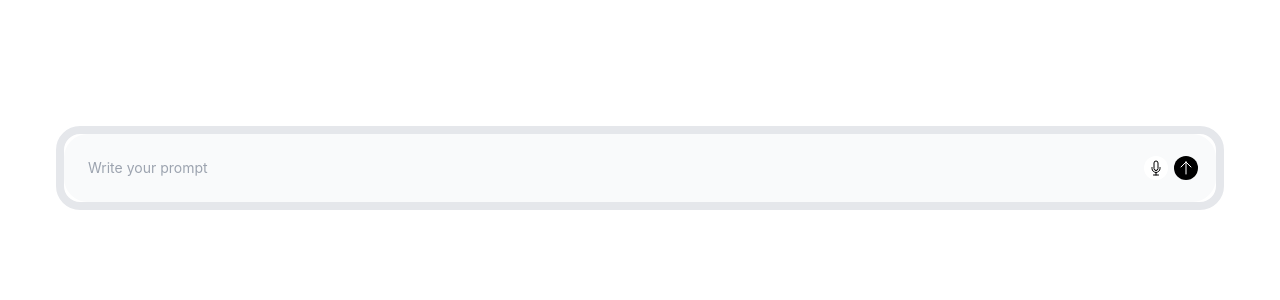
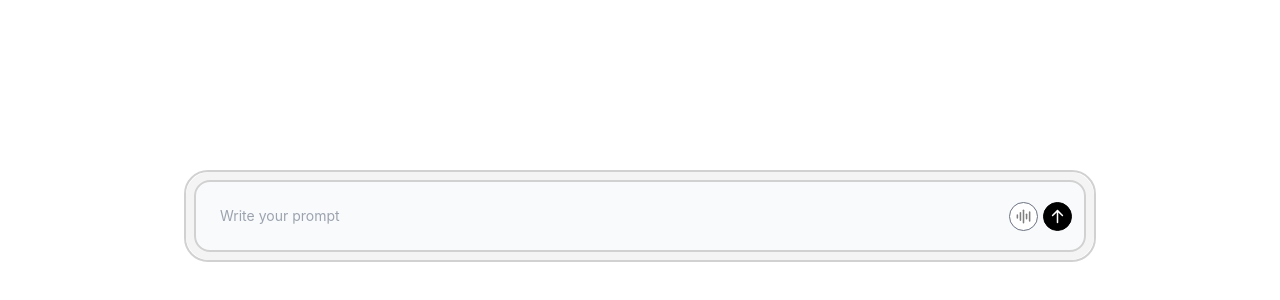
Before and after one commit to devmad001/chatbot, a React (Create React App) app: page / in a window 1280 px wide. Shown: the part 534-834 px from the top of the page. Before the commit the page ends 800 px from the top, so only its background shows below. Built offline with nearby package versions, Linux system fonts and the light colour scheme.

Commit message:
modify the messageInput

```diff
--- a/src/App.tsx
+++ b/src/App.tsx
@@ -83,7 +83,8 @@ const App: React.FC = () => {
   };
 
   return (
-    <div className="h-screen flex flex-col bg-white">
+    <div className=" flex h-screen  flex-col justify-center items-center bg-white ">
+      <div className="w-full xl:w-[80%] 2xl:w-[70%]">
         <div
           className="flex-1 overflow-hidden p-4"
           style={{ height: "calc(100vh - 100px)" }}
@@ -103,6 +104,7 @@ const App: React.FC = () => {
           imagePath="/Group3.png"
           />
       </div>
+    </div>
   );
 };
 
--- a/src/components/Message.tsx
+++ b/src/components/Message.tsx
@@ -25,10 +25,10 @@ const Message: React.FC<MessageProps> = ({
 }) => {
   return (
     <div
-      className={`p-3 my-2 ${
+      className={`py-1 px-2 my-2 ${
         sender === "user"
-          ? "text-black bg-gray-300 rounded-2xl self-end"
-          : "bg-white rounded-2xl"
+          ? "text-black bg-gray-300 rounded-full self-end"
+          : "bg-white rounded-full"
       }`}
     >
       <div className="flex flex-col" style={{ width: "50%" }}>
--- a/src/components/MessageInput.tsx
+++ b/src/components/MessageInput.tsx
@@ -15,11 +15,12 @@ const MessageInput: React.FC<MessageInputProps> = ({ onSendMessage }) => {
   };
 
   return (
-    <div className="relative m-10 flex border-8 border-gray rounded-3xl justify-center items-center">
+    <div className="border-2 border-[#D1D1D1] m-10 rounded-3xl">
+      <div className="relative  flex border-8 border-[#F4F4F4] rounded-3xl justify-center items-center ">
         <input
           type="text"
           id="prompt"
-        className="block w-full p-6 text-sm text-gray-900 border-6 border-gray-200 rounded-3xl bg-gray-50 focus:ring-none focus:outline-none dark:bg-gray-700 dark:border-gray-600 dark:placeholder-gray-400 dark:text-white"
+          className="block w-full p-6 text-sm text-gray-900 border-2 border-[#D1D1D1] rounded-2xl bg-gray-50 focus:ring-none focus:outline-none dark:bg-gray-700 dark:border-gray-600 dark:placeholder-gray-400 dark:text-white"
           placeholder="Write your prompt"
           onChange={(e) => setMessage(e.target.value)}
           onKeyDown={(e) => {
@@ -31,44 +32,27 @@ const MessageInput: React.FC<MessageInputProps> = ({ onSendMessage }) => {
         <button
           type="submit"
           onClick={handleSend}
-        className="absolute end-2.5 text-white bg-black hover:bg-gray-800 focus:ring-4 focus:outline-none focus:ring-gray-300 font-medium rounded-full text-sm p-1 text-center inline-flex items-center me-2 dark:bg-gray-600 dark:hover:bg-gray-700 dark:focus:ring-gray-800"
+          className="absolute end-1.5 text-white bg-black hover:bg-gray-800 focus:ring-4 focus:outline-none focus:ring-gray-300 font-medium rounded-full text-sm p-1 text-center inline-flex items-center me-2 dark:bg-gray-600 dark:hover:bg-gray-700 dark:focus:ring-gray-800 border-[1.5px] border-black"
         >
-        <svg
-          xmlns="http://www.w3.org/2000/svg"
-          fill="none"
-          viewBox="0 0 24 24"
-          strokeWidth="1.5"
-          stroke="currentColor"
-          className="w-4 h-4"
-        >
-          <path
-            strokeLinecap="round"
-            strokeLinejoin="round"
-            d="M4.5 10.5 12 3m0 0 7.5 7.5M12 3v18"
-          />
+          <svg width="19" height="19" viewBox="0 0 23 25" fill="none" xmlns="http://www.w3.org/2000/svg">
+            <path fill-rule="evenodd" clip-rule="evenodd" d="M10.7929 4.04289C11.1834 3.65237 11.8166 3.65237 12.2071 4.04289L18.7071 10.5429C19.0976 10.9334 19.0976 11.5666 18.7071 11.9571C18.3166 12.3476 17.6834 12.3476 17.2929 11.9571L12.5 7.16421V20.25C12.5 20.8023 12.0523 21.25 11.5 21.25C10.9477 21.25 10.5 20.8023 10.5 20.25V7.16421L5.70711 11.9571C5.31658 12.3476 4.68342 12.3476 4.29289 11.9571C3.90237 11.5666 3.90237 10.9334 4.29289 10.5429L10.7929 4.04289Z" fill="white"/>
           </svg>
         </button>
 
         <button
           type="submit"
           onClick={handleSend}
-        className="absolute end-10 text-black bg-white hover:bg-gray-300 focus:ring-4 focus:outline-none focus:ring-gray-300 font-medium rounded-full text-sm p-1 text-center inline-flex items-center me-2 dark:bg-gray-600 dark:hover:bg-gray-700 dark:focus:ring-gray-800 border-1 border-gray-500"
+          className="absolute end-10 text-black border bg-white hover:bg-gray-300 focus:ring-4 focus:outline-none focus:ring-gray-300 font-medium rounded-full text-sm p-1 text-center inline-flex items-center me-2 dark:bg-gray-600 dark:hover:bg-gray-700 dark:focus:ring-gray-800 border-gray-500"
         >
-        <svg
-          xmlns="http://www.w3.org/2000/svg"
-          fill="none"
-          viewBox="0 0 24 24"
-          strokeWidth="1.5"
-          stroke="currentColor"
-          className="w-4 h-4"
-        >
-          <path
-            strokeLinecap="round"
-            strokeLinejoin="round"
-            d="M12 18.75a6 6 0 0 0 6-6v-1.5m-6 7.5a6 6 0 0 1-6-6v-1.5m6 7.5v3.75m-3.75 0h7.5M12 15.75a3 3 0 0 1-3-3V4.5a3 3 0 1 1 6 0v8.25a3 3 0 0 1-3 3Z"
-          />
+          <svg width="19" height="19" viewBox="0 0 19 19" fill="none" xmlns="http://www.w3.org/2000/svg">
+            <path d="M10.2667 3.36628C10.2667 2.94286 9.9235 2.59961 9.50007 2.59961C9.07664 2.59961 8.7334 2.94286 8.7334 3.36628V15.6329C8.7334 16.0564 9.07664 16.3996 9.50007 16.3996C9.9235 16.3996 10.2667 16.0564 10.2667 15.6329V3.36628Z" fill="black" fill-opacity="0.5"/>
+            <path d="M6.43341 4.90039C6.85683 4.90039 7.20008 5.24364 7.20008 5.66706V13.3337C7.20008 13.7572 6.85683 14.1004 6.43341 14.1004C6.01 14.1004 5.66675 13.7572 5.66675 13.3337V5.66706C5.66675 5.24364 6.01 4.90039 6.43341 4.90039Z" fill="black" fill-opacity="0.5"/>
+            <path d="M3.36676 7.2002C3.79018 7.2002 4.13343 7.54345 4.13343 7.96686V11.0335C4.13343 11.457 3.79018 11.8002 3.36676 11.8002C2.94335 11.8002 2.6001 11.457 2.6001 11.0335V7.96686C2.6001 7.54345 2.94335 7.2002 3.36676 7.2002Z" fill="black" fill-opacity="0.5"/>
+            <path d="M12.5667 6.43359C12.9901 6.43359 13.3334 6.77685 13.3334 7.20026V11.8003C13.3334 12.2237 12.9901 12.5669 12.5667 12.5669C12.1433 12.5669 11.8 12.2237 11.8 11.8003V7.20026C11.8 6.77685 12.1433 6.43359 12.5667 6.43359Z" fill="black" fill-opacity="0.5"/>
+            <path d="M16.4 4.90046C16.4 4.47704 16.0568 4.13379 15.6334 4.13379C15.2099 4.13379 14.8667 4.47704 14.8667 4.90046V14.1005C14.8667 14.5239 15.2099 14.8671 15.6334 14.8671C16.0568 14.8671 16.4 14.5239 16.4 14.1005V4.90046Z" fill="black" fill-opacity="0.5"/>
           </svg>
         </button>
+      </div>
     </div>
   );
 };
```
Lines whose indentation alone changed are shown as unchanged.
